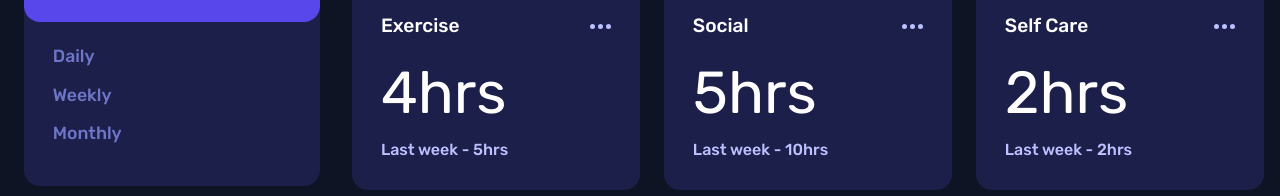
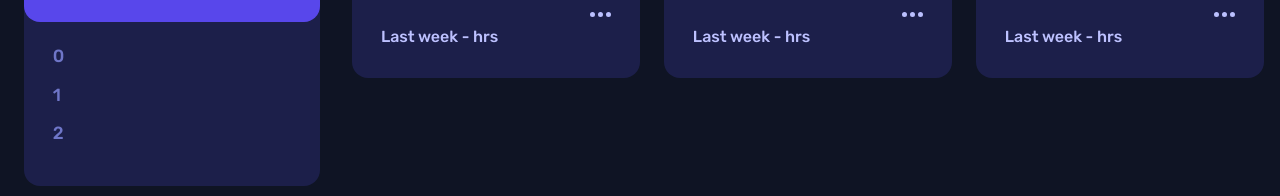
Before and after one commit to elvisowusu/Time-Tracker, a React (Vite) app: page / in a window 1280 px wide. Shown: the part 480-676 px from the top of the page. Built offline with nearby package versions, Linux system fonts and the light colour scheme.

Commit message:
Refactor MainComponent to optimize rendering and fix styling issues

```diff
--- a/src/MainComponent.jsx
+++ b/src/MainComponent.jsx
@@ -1,4 +1,4 @@
-import React from 'react';
+
 import ellipsis from './assets/icon-ellipsis.svg';
 import exercise from './assets/icon-exercise.svg';
 import play from './assets/icon-play.svg';
@@ -33,8 +33,8 @@ function MainComponent() {
                 </div>
                 <p className='jerremyParagraph'>
                     {
-                        JeremyProfile.map((Jeremy)=>{
-                            return <span className='allText'>{Jeremy}</span>
+                        JeremyProfile.map((key,Jeremy)=>{
+                            return <span key={key} className='allText'>{Jeremy}</span>
                         })
                     }
                 </p>
@@ -44,8 +44,8 @@ function MainComponent() {
 
            <div className='flex flex-col md:grid md:grid-cols-2 lg:grid-cols-3 gap-[1.3rem] lg:gap-[1rem] xl:lg:gap-[2rem] mt-[1.3rem] lg:mt-[0.9rem]'>
             {
-                icons.map((iconItems)=>{
-                    return <div className='rounded-2xl relative overflow-hidden h-[11.3rem] lg:h-[15.6rem] xl:h-[16rem] w-[21.4rem] lg:w-[16rem] xl:w-[18rem]'>
+                icons.map((id,iconItems)=>{
+                    return <div key={id} className='rounded-2xl relative overflow-hidden h-[11.3rem] lg:h-[15.6rem] xl:h-[16rem] w-[21.4rem] lg:w-[16rem] xl:w-[18rem]'>
                                 <div className={`flex justify-end item px-[1rem] ${iconItems.color} h-[3.7rem] absolute w-full`}><img className={`w-[4.8rem] absolute -top-[0.6rem]`} src={iconItems.icon} alt="" /></div>
                                 <div className='bg-Darkblue cursor-pointer hover:bg-Desaturatedblue rounded-2xl w-full absolute top-[2.5rem] px-[1.8rem] py-[1.8rem]'>
                                     <div className='mb-2 flex items-center justify-between '><p className='text-white font-medium text-[1.2rem]'>{iconItems.category}</p><img src={ellipsis} alt="image" /></div>
```
